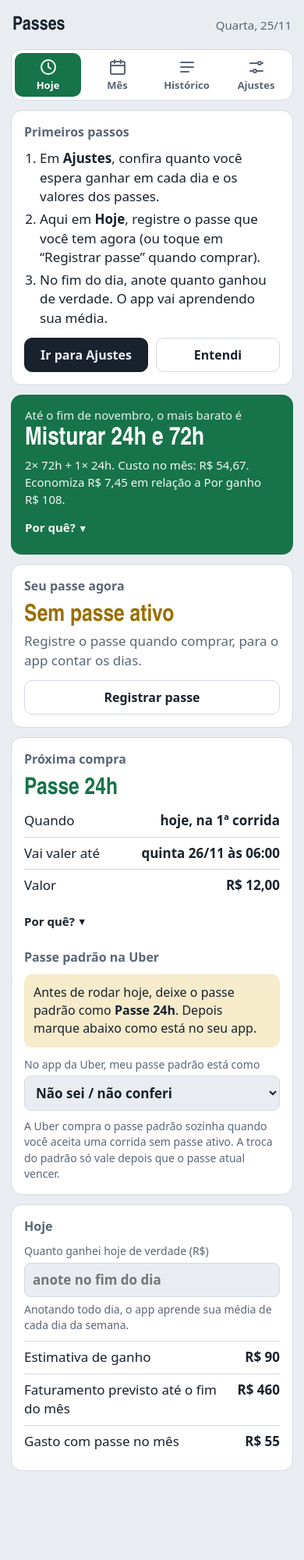
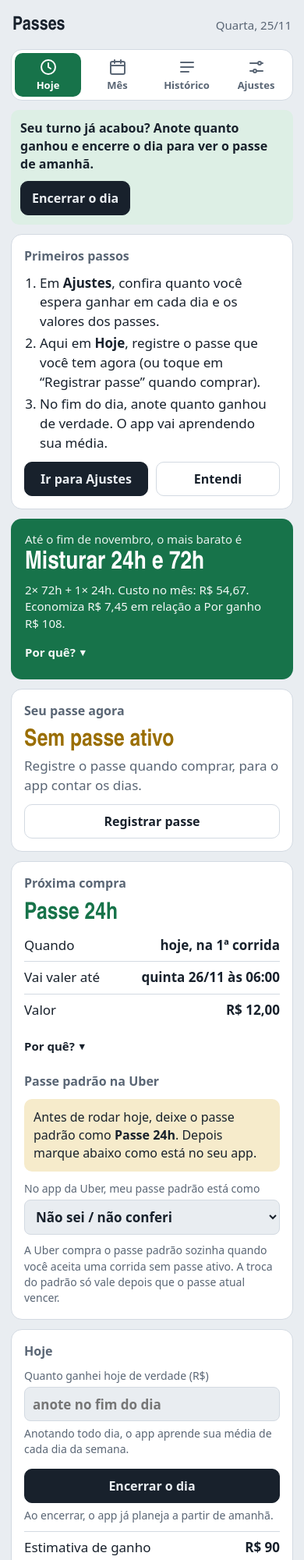
Before and after one commit to LaerteCSouza/passes, a plain HTML site: page index.html in a window 390 px wide. Shown: the top 2000 px of the page at 78% size. Before the commit the page ends 1930 px from the top, so only its background shows below. Drawn offline with Linux system fonts and the light colour scheme.

Commit message:
Add files via upload

```diff
--- a/index.html
+++ b/index.html
@@ -199,6 +199,10 @@ details[open] > summary .chev2{transform:rotate(180deg)}
 <!-- ============ HOJE ============ -->
 <section class="screen" id="s-hoje" data-screen="hoje">
   <div class="alert warn recAlert hidden" id="recAlert" role="status"></div>
+  <div class="alert ok hidden" id="endBanner" style="margin-bottom:12px">
+    <strong>Seu turno já acabou?</strong> Anote quanto ganhou e encerre o dia para ver o passe de amanhã.
+    <div class="rowb" style="margin-top:10px"><button type="button" class="primary" id="goClose">Encerrar o dia</button></div>
+  </div>
 
   <div class="panel onb hidden" id="onboard">
     <h2>Primeiros passos</h2>
@@ -262,13 +266,21 @@ details[open] > summary .chev2{transform:rotate(180deg)}
     <p class="fine">A Uber compra o passe padrão sozinha quando você aceita uma corrida sem passe ativo. A troca do padrão só vale depois que o passe atual vencer.</p>
   </div>
 
-  <div class="panel">
-    <h2>Hoje</h2>
-    <div class="saveRow">
-      <label>Quanto ganhei hoje de verdade (R$)<input type="number" inputmode="decimal" id="realToday" min="0" placeholder="anote no fim do dia"></label>
+  <div class="panel" id="dayCard">
+    <h2 id="dayTitle">Hoje</h2>
+    <div id="dayOpen">
+      <div class="saveRow">
+        <label>Quanto ganhei hoje de verdade (R$)<input type="number" inputmode="decimal" id="realToday" min="0" placeholder="anote no fim do dia"></label>
+      </div>
+      <p class="ok hidden" id="realOk" style="margin-top:6px">✓ Anotado</p>
+      <p class="fine" id="realHint" style="margin:6px 0 10px"></p>
+      <button type="button" class="primary wide" id="closeDay" style="margin:4px 0 6px">Encerrar o dia</button>
+      <p class="fine" id="closeHint" style="margin:0 0 10px">Ao encerrar, o app já planeja a partir de amanhã.</p>
     </div>
-    <p class="ok hidden" id="realOk" style="margin-top:6px">✓ Anotado</p>
-    <p class="fine" id="realHint" style="margin:6px 0 10px"></p>
+    <div id="dayClosed" class="hidden">
+      <div class="alert ok" id="closedMsg"></div>
+      <button type="button" class="wide" id="reopenDay" style="margin:10px 0 10px">Reabrir o dia</button>
+    </div>
     <div class="kv"><span>Estimativa de ganho</span><b id="hojeEarn"></b></div>
     <div class="kv"><span>Faturamento previsto até o fim do mês</span><b id="hojeMonth"></b></div>
     <div class="kv"><span>Gasto com passe no mês</span><b id="hojeCost"></b></div>
@@ -417,7 +429,7 @@ details[open] > summary .chev2{transform:rotate(180deg)}
     <p class="muted" style="font-size:15px">O app testa todas as combinações de 24h, 72h e passe por ganho com o que você previu para cada dia e mostra a mais barata. Ele considera que o passe começa a valer na primeira corrida do dia. O crédito do passe por ganho que sobra passa para os dias seguintes, por isso entra no custo só a parte usada. O passe por ganho só é sugerido quando economiza pelo menos R$ 1.</p>
     <button type="button" class="wide danger" id="resetAll">Apagar meus dados</button>
     <p class="saved" id="saved"></p>
-    <p class="ver">Versão 12</p>
+    <p class="ver">Versão 13</p>
   </div>
 </section>
 </main>
@@ -439,7 +451,7 @@ const today0 = new Date(); today0.setHours(0,0,0,0);
 const DEFAULTS = () => ({
   week:[0,90,90,90,90,90,100], overrides:{},
   current:{type:"none", bought:nowLocalInput(), paid:null, earned:0}, spent:{},
-  shiftStart:"06:00", shiftHours:10, real:{}, useAvg:true, defaultPass:"", history:[], lastBackup:null, lastRec:null, onboarded:false,
+  shiftStart:"06:00", shiftHours:10, real:{}, useAvg:true, defaultPass:"", history:[], lastBackup:null, lastRec:null, onboarded:false, closed:{},
   prices:{p24:12,p72:32,g1p:36,g1e:280,g2p:108,g2e:880}
 });
 let state = DEFAULTS();
@@ -477,7 +489,7 @@ function scheduleSave(){
 }
 function merge(saved){
   if (!saved || typeof saved!=="object") return;
-  state = {...state, ...saved, current:{...state.current,...(saved.current||{})}, prices:{...state.prices,...(saved.prices||{})}, spent:{...(saved.spent||{})}, overrides:{...(saved.overrides||{})}, real:{...(saved.real||{})}, history:Array.isArray(saved.history)?saved.history.slice():[]};
+  state = {...state, ...saved, current:{...state.current,...(saved.current||{})}, prices:{...state.prices,...(saved.prices||{})}, spent:{...(saved.spent||{})}, overrides:{...(saved.overrides||{})}, real:{...(saved.real||{})}, closed:{...(saved.closed||{})}, history:Array.isArray(saved.history)?saved.history.slice():[]};
   migrateHistory();
 }
 try{ merge(JSON.parse(localStorage.getItem("planoPasse")||"null")); }catch(e){}
@@ -518,6 +530,22 @@ $("curPaid").addEventListener("input",e=>{ state.current.paid = e.target.value==
 $("curEarned").addEventListener("input",e=>{ state.current.earned=num(e.target.value); changed(); });
 $("useAvg").addEventListener("change",e=>{ state.useAvg=e.target.checked; changed(); });
 $("defPass").addEventListener("change",e=>{ state.defaultPass=e.target.value; render(); scheduleSave(); });
+let closeArmed=false;
+function doClose(){
+  const k=keyOf(today0);
+  state.closed[k]=true; state.lastRec=null; closeArmed=false; changed();
+  window.scrollTo({top:0,behavior:"smooth"});
+}
+$("closeDay").onclick=()=>{
+  const k=keyOf(today0);
+  if(!(k in state.real) && !closeArmed && planned(today0)>0){
+    closeArmed=true; $("closeHint").innerHTML="<b>Você não anotou o ganho de hoje.</b> Anote acima, ou toque de novo em Encerrar para encerrar assim mesmo.";
+    $("realToday").focus(); return;
+  }
+  doClose();
+};
+$("reopenDay").onclick=()=>{ delete state.closed[keyOf(today0)]; state.lastRec=null; changed(); };
+$("goClose").onclick=()=>{ $("dayCard").scrollIntoView({behavior:"smooth",block:"center"}); setTimeout(()=>$("realToday").focus(),400); };
 let realOkT=null;
 $("realToday").addEventListener("input",e=>{ const k=keyOf(today0); if(e.target.value==="") delete state.real[k]; else state.real[k]=num(e.target.value); render(); scheduleSave();
   $("realOk").classList.toggle("hidden", e.target.value===""); clearTimeout(realOkT); realOkT=setTimeout(()=>$("realOk").classList.add("hidden"),2500); });
@@ -587,9 +615,10 @@ function computeAvg(){
   AVG=sum.map((s,i)=>n[i]>=2?s/n[i]:null); AVGN=n;
 }
 function planned(d){ const dow=d.getDay(), base=state.week[dow]||0; return (state.useAvg && base>0 && AVG[dow]!=null) ? AVG[dow] : base; }
+const isClosed = d => d<today0 || !!(state.closed && state.closed[keyOf(d)]);
 function earnFor(d){
   const k=keyOf(d);
-  if (d<today0 && k in state.real) return state.real[k];
+  if (isClosed(d) && k in state.real) return state.real[k];
   if (k in state.overrides) return state.overrides[k];
   return planned(d);
 }
@@ -615,7 +644,7 @@ function buildDays(y,m){
   const days=[];
   for (let i=1;i<=last.getDate()+EXT_DAYS;i++){
     const d=new Date(y,m,i), earn=earnFor(d);
-    const o={date:d,key:keyOf(d),earn,ext:i>last.getDate(),past:d<today0,today:+d===+today0,cur:null,warn:null,resid:Math.round(earn)};
+    const o={date:d,key:keyOf(d),earn,ext:i>last.getDate(),past:isClosed(d),today:+d===+today0,cur:null,warn:null,resid:Math.round(earn)};
     if (!o.past && earn>0){
       if (cur.kind==="time"){
         const sEnd=shiftEndOf(d);
@@ -758,6 +787,7 @@ function nextPurchase(){
   return null;
 }
 const HOURS={t24:24,t72:72};
+function dayWord(d){ const t=new Date(today0); if(+d===+t) return "hoje"; t.setDate(t.getDate()+1); if(+d===+t) return `amanhã (${DOW_LONG[d.getDay()]})`; return ""; }
 const hm = d => `${pad(d.getHours())}:${pad(d.getMinutes())}`;
 /* Quando comprar e até quando vale, considerando a hora em que o passe atual vence */
 function buyTiming(next){
@@ -822,7 +852,8 @@ function renderHoje(){
       const h=Math.floor(ms/3600e3), dd=Math.floor(h/24), hh=h%24, mm=Math.floor(ms%3600e3/60e3);
       const left = dd ? `${dd} dia${dd>1?"s":""} e ${hh}h` : `${hh}h ${pad(mm)}min`;
       const cov=[]; let warn="";
-      for(let d=new Date(today0); d<=cur.expires; d.setDate(d.getDate()+1)){
+      const fromD=new Date(today0); if(isClosed(today0)) fromD.setDate(fromD.getDate()+1);
+      for(let d=fromD; d<=cur.expires; d.setDate(d.getDate()+1)){
         if(earnFor(d)<=0) continue;
         const sEnd=shiftEndOf(d);
         if(cur.bought<sEnd && cur.expires>=sEnd) cov.push(DOW_LONG[d.getDay()]);
@@ -834,7 +865,7 @@ function renderHoje(){
       box.innerHTML=`<span class="big num blue">Faltam ${left}</span>
         <div class="kv"><span>Tipo</span><b>${cur.label}</b></div>
         <div class="kv"><span>Vale até</span><b>${fmtDT(cur.expires)}</b></div>
-        <div class="kv"><span>Dias de trabalho cobertos</span><b>${cov.length?cov.join(", "):"nenhum inteiro"}</b></div>
+        <div class="kv"><span>Dias de trabalho cobertos</span><b>${cov.length?cov.join(", "):(isClosed(today0)?"nenhum (hoje já foi encerrado)":"nenhum inteiro")}</b></div>
         <div class="kv"><span>Paguei</span><b>${brl(paidOf())}</b></div>${warn}`;
     }
   } else {
@@ -865,7 +896,7 @@ function renderHoje(){
     const qty = isGain ? (parseInt((next.tag.split("×")[1])||"1")) : 1;
     const what = isGain ? `Por ganho ${brl0(PR[ty+"p"])}${qty>1?` (×${qty})`:""}` : `Passe ${next.tag}`;
     const price = isGain ? PR[ty+"p"]*qty : (ty==="t72"?PR.p72:PR.p24);
-    const when = next.d.today ? "hoje" : `${DOW_LONG[next.d.date.getDay()]}, ${dm(next.d.date)}`;
+    const when = dayWord(next.d.date) || `${DOW_LONG[next.d.date.getDay()]}, ${dm(next.d.date)}`;
     const tm=buyTiming(next);
     let whenTxt = isGain ? `${when}, quando o crédito acabar` : (tm.afterCur ? `${when}, às ${hm(tm.at)}` : `${when}, na 1ª corrida`);
     let tip="";
@@ -886,10 +917,10 @@ function renderHoje(){
   const want=typeOfBuy(next), have=state.defaultPass, ds=$("defStatus");
   if (!want) ds.innerHTML=`<div class="alert ok">Sem compra prevista por enquanto.</div>`;
   else {
-    const when = next.d.today ? "hoje" : `${DOW_LONG[next.d.date.getDay()]} ${dm(next.d.date)}`;
-    if (!have) ds.innerHTML=`<div class="alert warn">Antes de rodar ${when === "hoje" ? "hoje" : when}, deixe o passe padrão como <strong>${TYPE_NAME[want]}</strong>. Depois marque abaixo como está no seu app.</div>`;
-    else if (have===want) ds.innerHTML=`<div class="alert ok"><strong>Tudo certo.</strong> Seu padrão já está como ${TYPE_NAME[want]}, que é o que você vai precisar ${when === "hoje" ? "hoje" : when}.</div>`;
-    else ds.innerHTML=`<div class="alert warn"><strong>Troque o passe padrão.</strong> Está como ${TYPE_NAME[have]}, mas ${when === "hoje" ? "hoje" : when} o melhor é <strong>${TYPE_NAME[want]}</strong>. Se não trocar, a Uber compra o ${TYPE_NAME[have]} sozinha na primeira corrida.</div>`;
+    const when = dayWord(next.d.date) || `${DOW_LONG[next.d.date.getDay()]} ${dm(next.d.date)}`;
+    if (!have) ds.innerHTML=`<div class="alert warn">Antes de rodar ${when}, deixe o passe padrão como <strong>${TYPE_NAME[want]}</strong>. Depois marque abaixo como está no seu app.</div>`;
+    else if (have===want) ds.innerHTML=`<div class="alert ok"><strong>Tudo certo.</strong> Seu padrão já está como ${TYPE_NAME[want]}, que é o que você vai precisar ${when}.</div>`;
+    else ds.innerHTML=`<div class="alert warn"><strong>Troque o passe padrão.</strong> Está como ${TYPE_NAME[have]}, mas ${when} o melhor é <strong>${TYPE_NAME[want]}</strong>. Se não trocar, a Uber compra o ${TYPE_NAME[have]} sozinha na primeira corrida.</div>`;
   }
 
   // hoje
@@ -899,6 +930,22 @@ function renderHoje(){
   const dowT=today0.getDay();
   $("realHint").textContent = AVG[dowT]!=null ? `Sua média real de ${DOW_LONG[dowT]}: ${brl0(AVG[dowT])} (${AVGN[dowT]} dias anotados).` : `Anotando todo dia, o app aprende sua média de cada dia da semana.`;
   $("hojeEarn").textContent = earnFor(today0)>0 ? brl0(earnFor(today0)) : "folga";
+  // encerrar o dia
+  const closedToday=!!state.closed[tk], worksToday=planned(today0)>0||(tk in state.real);
+  $("dayOpen").classList.toggle("hidden",closedToday);
+  $("dayClosed").classList.toggle("hidden",!closedToday);
+  $("dayTitle").textContent = closedToday ? "Hoje · dia encerrado" : "Hoje";
+  if(!closedToday && !closeArmed) $("closeHint").textContent="Ao encerrar, o app já planeja a partir de amanhã.";
+  if(closedToday){
+    const nb=next, tm = nb ? buyTiming(nb) : null;
+    let amanha="";
+    if(!nb) amanha="Nenhuma compra prevista por enquanto.";
+    else { const w=dayWord(nb.d.date)||`${DOW_LONG[nb.d.date.getDay()]} ${dm(nb.d.date)}`, ty=typeOfBuy(nb);
+      amanha = `Próxima compra: <strong>${TYPE_NAME[ty]}</strong>, ${w}${tm&&tm.afterCur?` às ${hm(tm.at)}`:""}.`; }
+    $("closedMsg").innerHTML=`<strong>✓ Dia encerrado.</strong> ${tk in state.real?`Você ganhou ${brl0(state.real[tk])} hoje.`:"Ganho de hoje não anotado."}<br>${amanha}`;
+  }
+  const afterShift = new Date() > shiftEndOf(today0);
+  $("endBanner").classList.toggle("hidden", closedToday || !afterShift || !worksToday);
   $("hojeMonth").textContent = brl0(fut);
   $("hojeCost").textContent = brl0(sp.total + P.best.cost);
 }
@@ -940,6 +987,7 @@ function renderMes(){
     if(d.past) cls.push("past"); if(d.today) cls.push("today"); if(d.earn<=0) cls.push("off");
     if(d.key in state.overrides) cls.push("edited"); if(view.sel===d.key) cls.push("sel");
     if(d.past && d.key in state.real){ cls.push("real"); tag="real"; }
+    else if(d.today && d.past){ cls.push("real"); tag="fim"; }
     if(!d.past && d.earn>0 && !tag){
       if(shown.buys[i]){ cls.push("buy"); tag=shown.buys[i]; }
       else if(d.cur){ cls.push("cur"); tag="✓"; }
@@ -1142,7 +1190,7 @@ $("bkFile").addEventListener("change",e=>{
 });
 
 fillInputs(); render(); renderBackup(); show(location.hash.slice(1));
-setInterval(renderHoje, 60000);
+setInterval(()=>{ const n=new Date(); n.setHours(0,0,0,0); if(+n!==+today0) location.reload(); else renderHoje(); }, 60000);
 if ("serviceWorker" in navigator) { window.addEventListener("load", ()=>navigator.serviceWorker.register("sw.js").then(r=>r.update()).catch(()=>{})); }
 </script>
 </body>
--- a/sw.js
+++ b/sw.js
@@ -1,5 +1,5 @@
-// Versão 12: com internet, sempre busca a versão nova; sem internet, usa a cópia guardada.
-const CACHE = "passes-v12";
+// Versão 13: com internet, sempre busca a versão nova; sem internet, usa a cópia guardada.
+const CACHE = "passes-v13";
 const FILES = ["./", "./index.html", "./manifest.json", "./icon-192.png", "./icon-512.png"];
 self.addEventListener("install", e => { e.waitUntil(caches.open(CACHE).then(c => c.addAll(FILES))); self.skipWaiting(); });
 self.addEventListener("activate", e => { e.waitUntil(caches.keys().then(ks => Promise.all(ks.filter(k => k !== CACHE).map(k => caches.delete(k)))).then(() => self.clients.claim())); });
```
